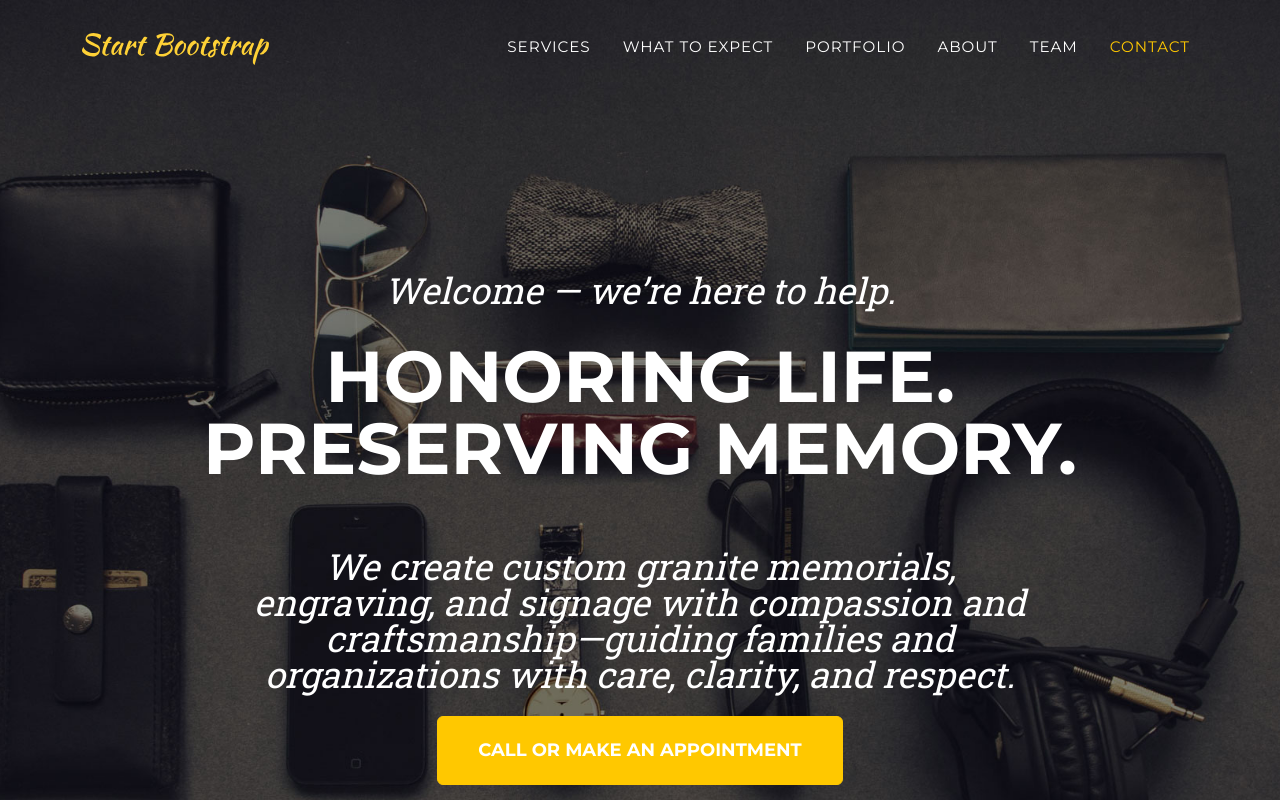
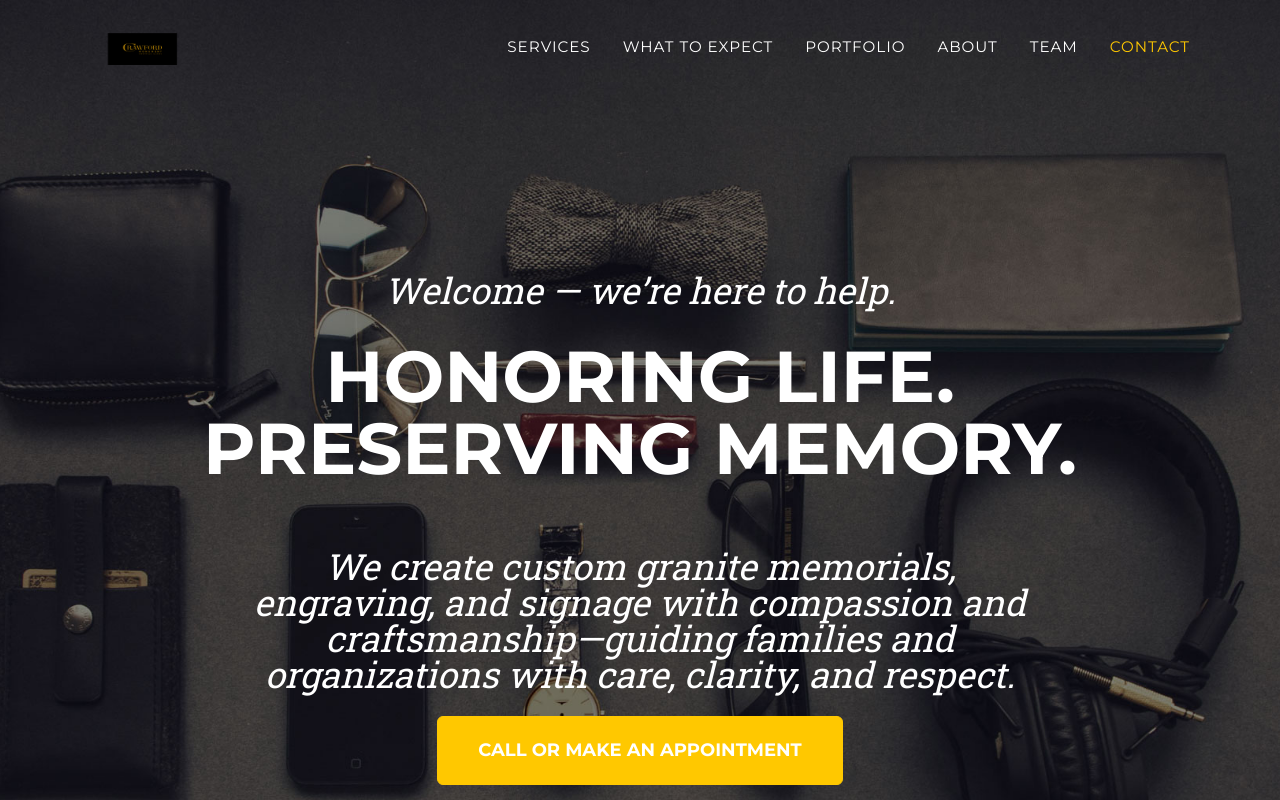
Before and after one commit to crawfordmonument/Crawford-Monument-website, a website: page docs/index.html in a window 1280 px wide. Shown: the top 800 px of the page. Drawn offline with nearby package versions, Linux system fonts and the light colour scheme.

Commit message:
Update index.html

```diff
--- a/docs/index.html
+++ b/docs/index.html
@@ -20,7 +20,7 @@
         <!-- Navigation-->
         <nav class="navbar navbar-expand-lg navbar-dark fixed-top" id="mainNav">
             <div class="container">
-                <a class="navbar-brand" href="#page-top"><img src="assets/img/navbar-logo.svg" alt="..." /></a>
+                <a class="navbar-brand" href="#page-top"><img src="assets/img/navbar-logo.png" alt="Crawford Monument logo" /></a>
                 <button class="navbar-toggler" type="button" data-bs-toggle="collapse" data-bs-target="#navbarResponsive" aria-controls="navbarResponsive" aria-expanded="false" aria-label="Toggle navigation">
                     Menu
                     <i class="fas fa-bars ms-1"></i>
```
